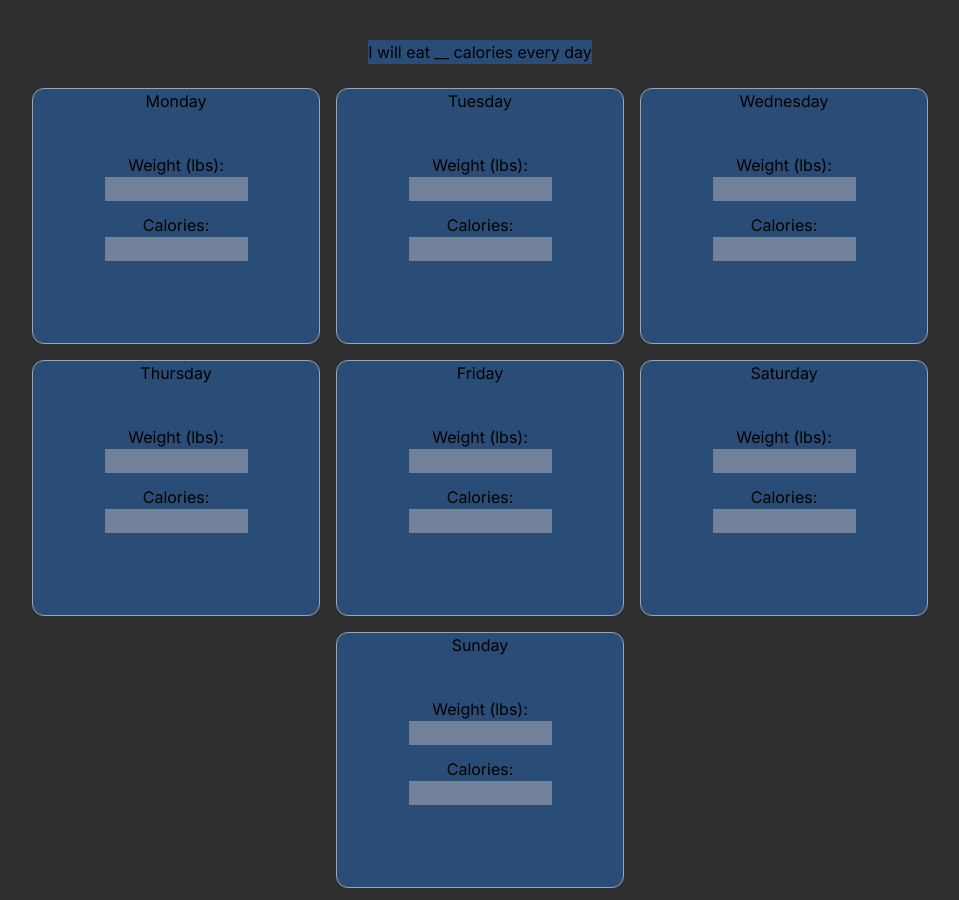
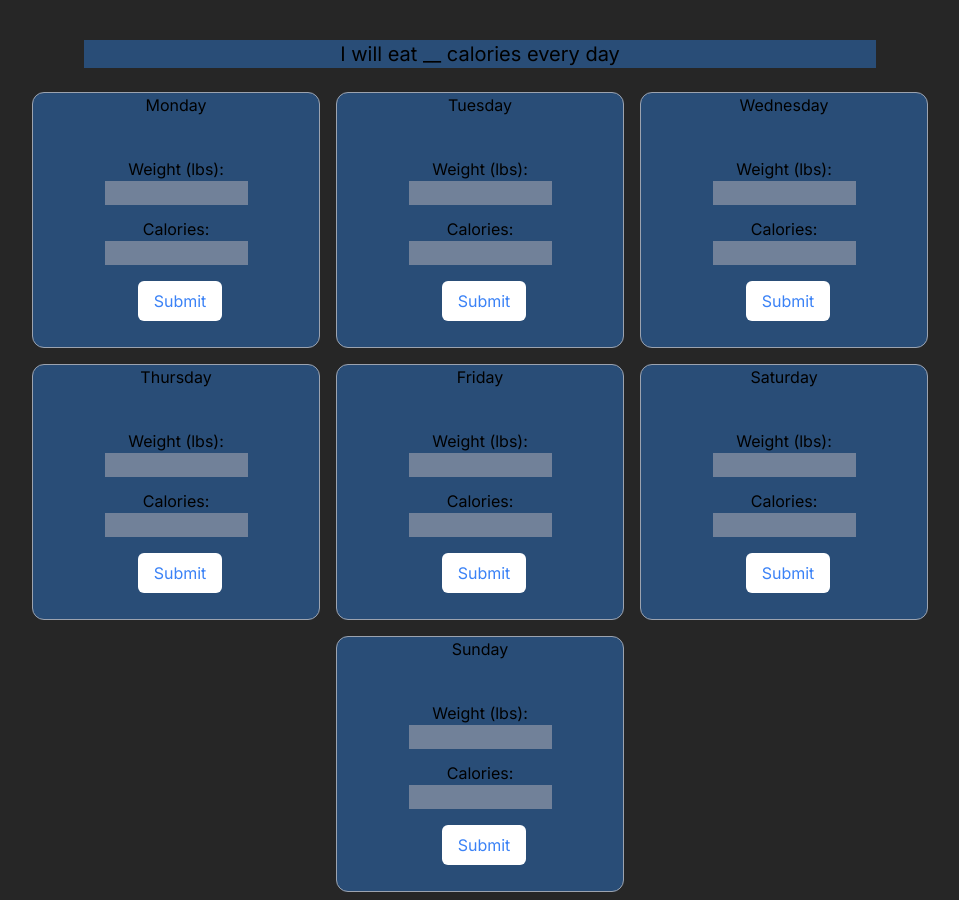
Before and after one commit to Syntax-Samurais/Website, a Next.js app: page /Diet in a window 1280 px wide. Shown: the whole page, without its empty margins (160-1119 px from the left). Built offline with nearby package versions, Linux system fonts and the light colour scheme.

Commit message:
functionality added to days
Co-authored-by: Dave Robinson <dave-rob@users.noreply.github.com>

```diff
--- a/src/app/Diet/page.js
+++ b/src/app/Diet/page.js
@@ -1,4 +1,52 @@
-import React from "react";
+"use client";
+import React, { useState } from "react";
+
+const Day = (props) => {
+  const [weight, setWeight] = useState("");
+  const [calories, setCalories] = useState("");
+
+  function changeWeight(e) {
+    setWeight(e.target.value);
+  }
+
+  function changeCalories(e) {
+    setCalories(e.target.value);
+  }
+
+  function onSubmit(e) {
+    e.preventDefault();
+    console.log({ weight: weight, calories: calories });
+  }
+
+  return (
+    <div className="border border-gray-400 w-72 m-2 h-64 primary rounded-xl">
+      <h1 className="text-center mb-10">{props.day}</h1>
+      <form className="w-1/2 m-auto text-center">
+        <label className="mt-20">Weight (lbs):</label>
+        <input
+          name="weight"
+          className="w-full mb-3 secondary"
+          type="text"
+          onChange={changeWeight}
+          required
+        ></input>
+        <label className="mt-10">Calories:</label>
+        <input
+          className="w-full secondary"
+          type="text"
+          onChange={changeCalories}
+          required
+        ></input>
+        <button
+          className="mt-4 bg-white text-blue-500 px-4 py-2 rounded-md ml-2"
+          onClick={onSubmit}
+        >
+          Submit
+        </button>
+      </form>
+    </div>
+  );
+};
 
 const page = () => {
   const days = [
@@ -12,23 +60,12 @@ const page = () => {
   ];
   return (
     <>
-      <div className="mt-10 m-auto w-fit primary">
+      <div className="mt-10 m-auto w-fit primary px-64 text-xl">
         I will eat __ calories every day
       </div>
       <div className="flex flex-wrap w-3/4 m-auto mt-4 justify-center ">
         {days.map((day, index) => (
-          <div
-            className="border border-gray-400 w-72 m-2 h-64 primary rounded-xl"
-            key={index}
-          >
-            <h1 className="text-center mb-10">{day}</h1>
-            <form className="w-1/2 m-auto text-center">
-              <label className="mt-20">Weight (lbs):</label>
-              <input className="w-full mb-3 secondary" type="text"></input>
-              <label className="mt-10">Calories:</label>
-              <input className="w-full secondary" type="text"></input>
-            </form>
-          </div>
+          <Day key={index} day={day} />
         ))}
       </div>
     </>
--- a/src/app/globals.css
+++ b/src/app/globals.css
@@ -3,7 +3,7 @@
 @tailwind utilities;
 
 body {
-  background-color: rgb(46, 47, 46);
+  @apply bg-neutral-800;
 }
 
 .primary {
```
